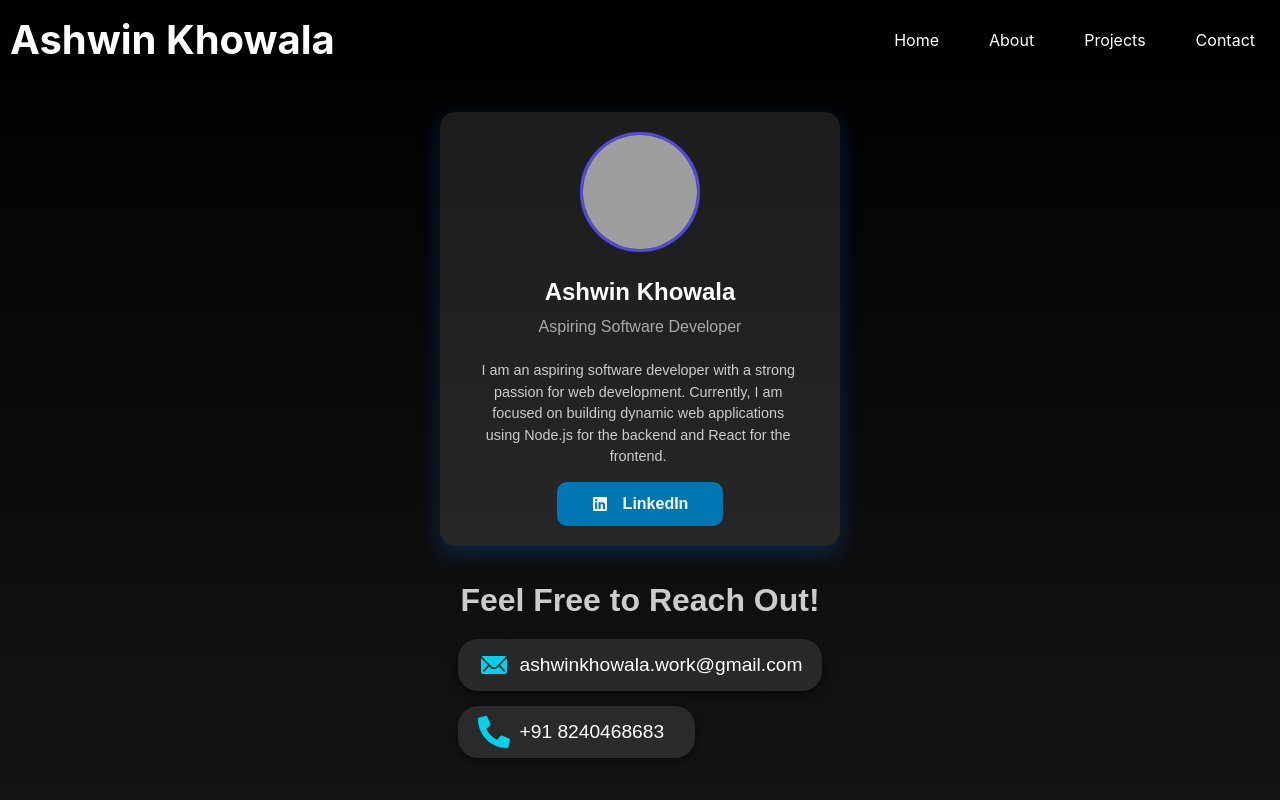
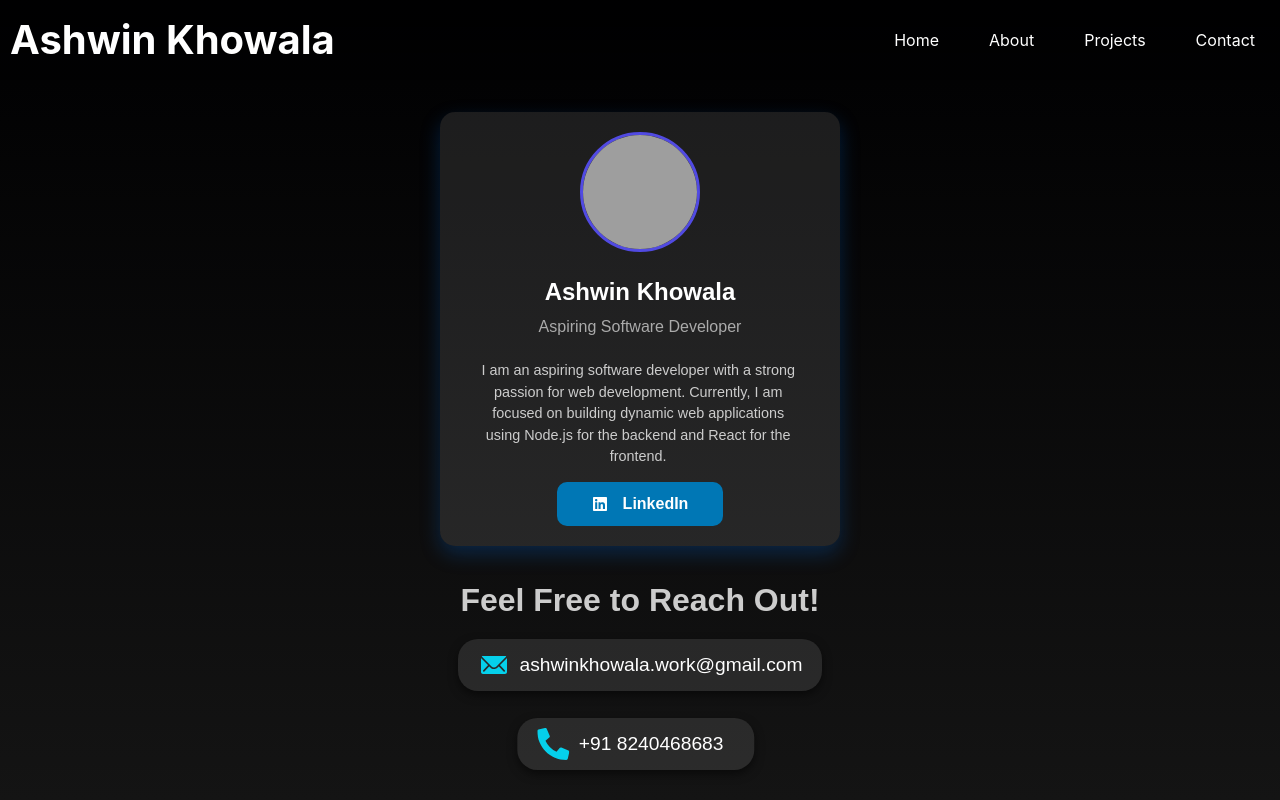
Before and after one commit to Ashwin-Khowala/portfolio, a React (Vite) app: page /contact-me in a window 1280 px wide. Built offline with nearby package versions, Linux system fonts and the light colour scheme; grey boxes are pictures that could not be loaded.

Commit message:
fixed major issues

```diff
--- a/src/components/ContactMe.css
+++ b/src/components/ContactMe.css
@@ -143,8 +143,8 @@
 .mobile {
     display: flex;
     position: relative;
-    /* transform: translate(25%,23%); */
-    transform: none;
+    transform: translate(25%,23%);
+    /* transform: none; */
     align-items: center;
     justify-content: flex-start; /* Adjust as needed */
     background: #ffffff1a;
```
